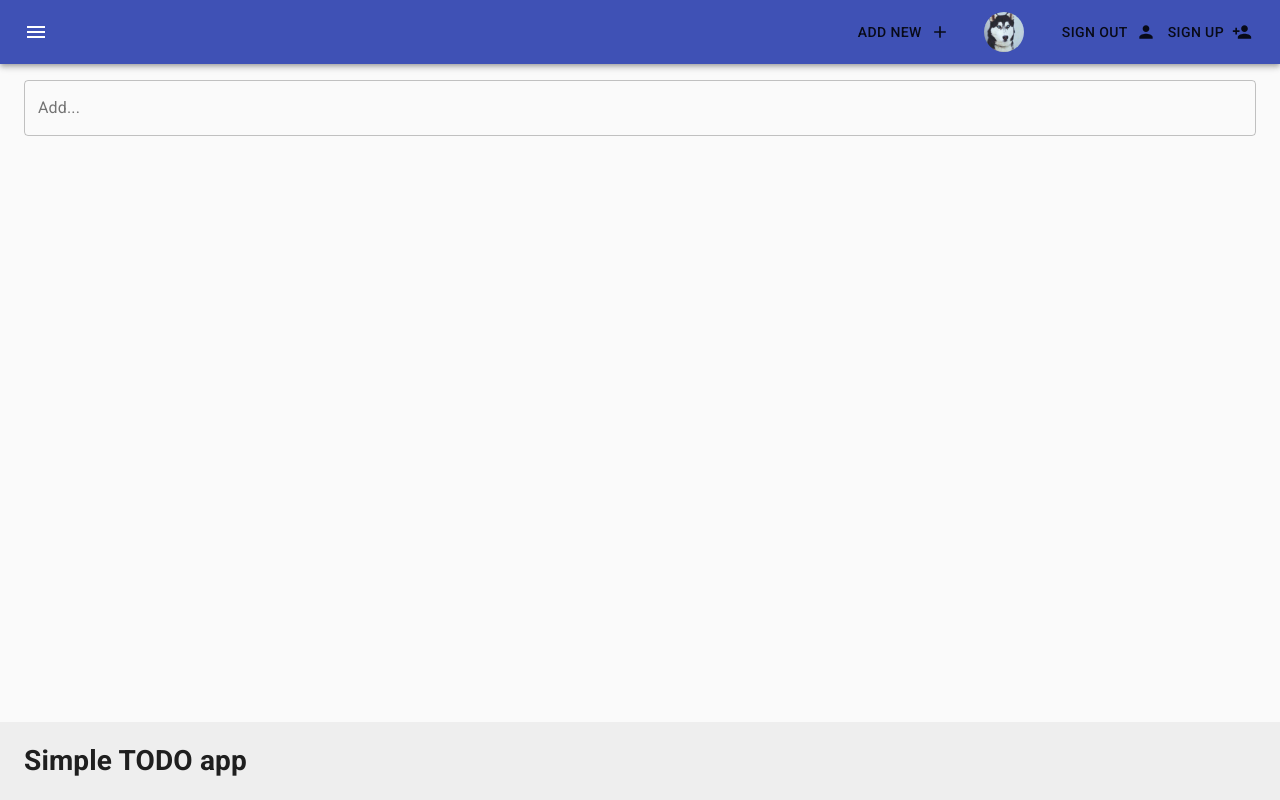
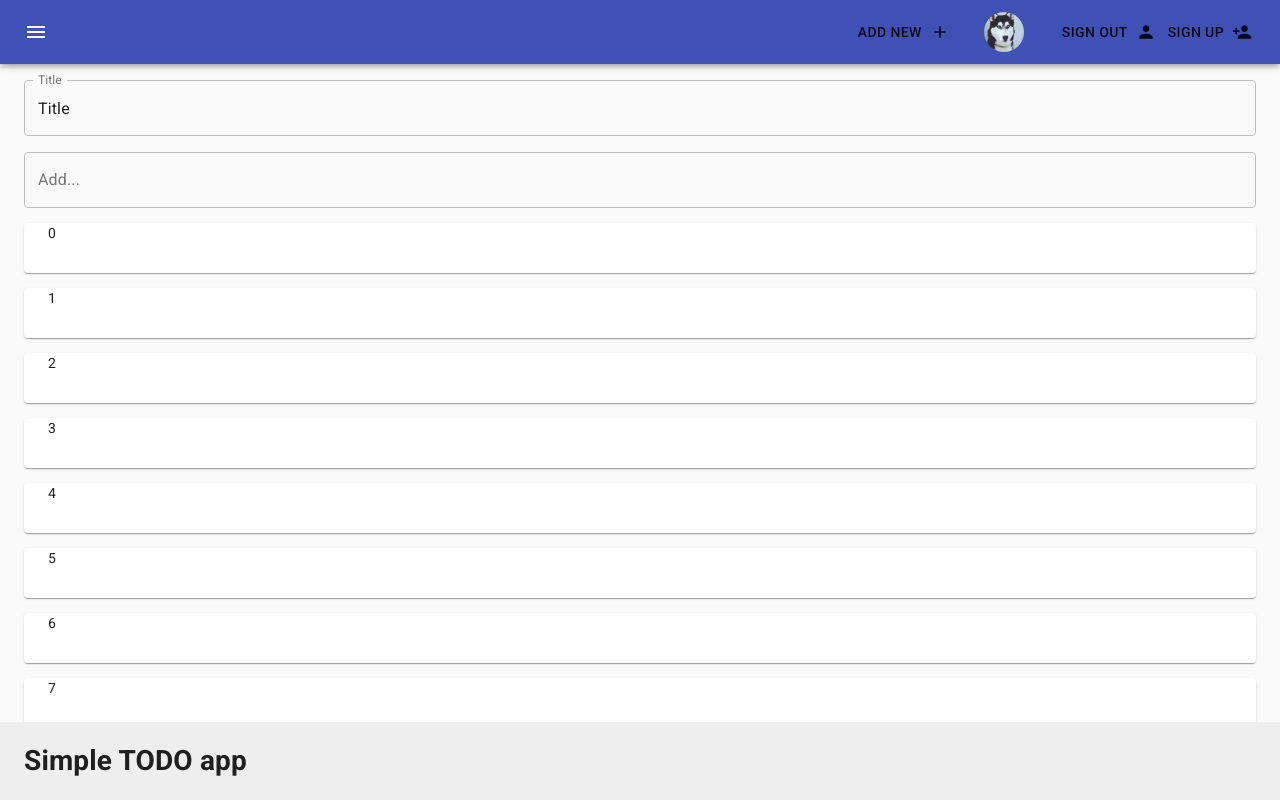
Before and after one commit to Gur01/simple-todoapp, a React app: page /lists in a window 1280 px wide. Built offline with nearby package versions, Linux system fonts and the light colour scheme.

Commit message:
scrolling and basic drag and drop

```diff
--- a/package.json
+++ b/package.json
@@ -35,9 +35,12 @@
   "dependencies": {
     "@material-ui/core": "^4.9.11",
     "@material-ui/icons": "^4.9.1",
+    "@types/clone-deep": "^4.0.1",
     "@types/react-redux": "^7.1.7",
     "@types/react-router-dom": "^5.1.4",
     "@types/redux": "^3.6.0",
+    "clone-deep": "^4.0.1",
+    "immer": "^6.0.3",
     "react": "^16.13.1",
     "react-dom": "^16.13.1",
     "react-redux": "^7.2.0",
--- a/src/App.tsx
+++ b/src/App.tsx
@@ -24,13 +24,15 @@ const App = () => {
     };
 
 
-    return <AppWrapper>
+    return (
+        <AppWrapper>
             <CssBaseline />
 
             <GlobalStyle />
             <BrowserRouter>
                 <Header handleOpenMenu={handleOpenMenu} openedMenu={openedMenu}/>
                 <Main>
+                    {/* <MainScrollingInner> */}
                     <Switch>
                         <Route path="/" exact component={Dashboard}></Route>
                         <Route path="/profile" exact component={Profile}></Route>
@@ -44,17 +46,19 @@ const App = () => {
                         <Route path="/" render={() => <div>Not found</div>} />
                     </Switch>
                     <MenuSidebar openedMenu={openedMenu} handleOpenMenu={handleOpenMenu}/>
+                    {/* </MainScrollingInner> */}
                 </Main>
             </BrowserRouter>
             <Footer />
 
 
-    </AppWrapper>;
+        </AppWrapper>);
 };
 
-
 const Main = styled.div`
-    flex-grow: 1
+    flex-grow: 1;
+    overflow-x: hidden;
+    overflow-x: auto;
 `;
 
 const AppWrapper = styled.div`
--- a/src/screens/Lists/Lists.tsx
+++ b/src/screens/Lists/Lists.tsx
@@ -1,51 +1,151 @@
-import TextField from "@material-ui/core/TextField";
 import Box from "@material-ui/core/Box";
-import React from "react";
+import Container from "@material-ui/core/Container";
 import Grid from "@material-ui/core/Grid";
 import Paper from "@material-ui/core/Paper";
-import Container from "@material-ui/core/Container";
+import TextField from "@material-ui/core/TextField";
+import cloneDeep from "clone-deep";
+import produce from "immer";
+import React from "react";
 import styled from "styled-components";
 
+interface Todo {id: number; value: string}
+
 const Lists = () => {
-
+    const [title, setTitle] = React.useState("Title");
     const [value, setValue] = React.useState<string>("");
-    const [todos, setTodos] = React.useState<{id: number; value: string}[]>([]);
+    const [todos, setTodos] = React.useState<Todo[]>(
+        [{id: 0, value: "0"}, {id: 1, value: "1"}, {id: 2, value: "2"},
+            {id: 3, value: "3"}, {id: 4, value: "4"}, {id:5, value: "5"},
+            {id: 6, value: "6"}, {id: 7, value: "7"}, {id:8, value: "8"},
+            {id: 9, value: "9"}, {id: 10, value: "10"}, {id:11, value: "11"},
+            {id: 12, value: "12"}, {id: 13, value: "13"}, {id:14, value: "14"},
+        ]);
 
     const handleInput = (event: React.ChangeEvent  <HTMLInputElement | HTMLTextAreaElement>)=> {
         setValue(event.target.value);
     };
 
     const handleEnter = (event: React.KeyboardEvent<HTMLInputElement>) => {
-
         if(event.key === "Enter"){
             setTodos(todos => [...todos, {id: todos.length, value}]);
             setValue("");
         }
     };
 
+    const handleMouseDown = (event: React.MouseEvent, currentCardId: number)=> {
+        if(event.button === 2) return;
+
+        const card = document.querySelector(`[data-ref="${currentCardId}"]`) as HTMLDivElement;
+
+        if(!card) return;
+
+        // creating dragging card - copy
+        const draggingCard = card.cloneNode(true) as HTMLDivElement;
+        card.style.visibility = "hidden";
+
+        const shiftX = event.clientX - card.getBoundingClientRect().left;
+        const shiftY = event.clientY - card.getBoundingClientRect().top + 15; // margins TODO remove
+
+        const positionX = event.pageX - shiftX;
+        const positionY = event.pageY - shiftY;
+
+        draggingCard.style.left = positionX + "px";
+        draggingCard.style.top = positionY + "px";
+        draggingCard.style.position = "absolute";
+
+
+        document.body.append(draggingCard);
+
+        // set temp vars
+        let tempTodos = cloneDeep(todos);
+        let cardBelow: HTMLDivElement | null | undefined = undefined;
+
+        const onMouseMove = (event: MouseEvent) =>  {
+            // mooving dragging card
+            draggingCard.style.left = event.clientX - shiftX + "px";
+            draggingCard.style.top = event.clientY - shiftY + "px";
+
+            // search for underliying element
+            draggingCard.hidden = true;
+            cardBelow = document.elementFromPoint(event.clientX, event.clientY)?.closest(".card") as HTMLDivElement;
+            draggingCard.hidden = false;
+
+            if(cardBelow && card?.dataset.ref !== cardBelow?.dataset.ref) {
+
+                const cardBelowId = Number(cardBelow?.dataset.ref);
+
+                const nextTodos = produce(tempTodos, draft => {
+
+                    const currentCardIndex = draft.findIndex(todo => todo.id === currentCardId);
+                    const cardBelowIndex = draft.findIndex(todo => todo.id === cardBelowId);
+
+                    [draft[currentCardIndex], draft[cardBelowIndex]] = [draft[cardBelowIndex], draft[currentCardIndex]];
+                });
+                tempTodos = nextTodos;
+                setTodos(() => nextTodos);
+            }
+        };
+
+        document.addEventListener("mousemove", onMouseMove);
+
+        draggingCard.onmouseup = () =>  {
+            document.removeEventListener("mousemove", onMouseMove);
+
+            draggingCard.style.left = positionX + "px";
+            draggingCard.style.top = positionY + "px";
+
+            draggingCard.remove();
+
+            if(!cardBelow) {
+                card.style.visibility = "";
+            }
+
+            card.onmouseup = null;
+        };
+
+
+    };
+
     return(
         <Container maxWidth="xl">
             <Grid item xs={12}>
                 <Box mt={2}>
+                    <TextField label="Title" variant="outlined" fullWidth value={title} onKeyPress={handleEnter} onChange={handleInput}/>
+                </Box>
+                <Box mt={2}>
                     <TextField label="Add..." variant="outlined" fullWidth value={value} onKeyPress={handleEnter} onChange={handleInput}/>
                 </Box>
             </Grid>
-            {todos.map((todo, index) =>
-                <Grid item xs={12} key={index}>
-                    <Card>
-                        <Container maxWidth="xl">
-                            <Grid item> {todo.value}</Grid>
-                        </Container>
-                    </Card>
+
+            {todos.map((todo) =>
+                <Grid item xs={12} key={todo.id} >
+                    <CustomCard  todo={todo} className="card" handleMouseDown={handleMouseDown}/>
                 </Grid>)}
 
         </Container>
 
     );};
 
+    interface CustomCardProps {
+        todo: Todo;
+        handleMouseDown: (event: React.MouseEvent, currentCardId: number) => void;
+        className: string;
+    }
+
+const CustomCard = (props: CustomCardProps) => {
+    return (
+        <Card data-ref={props.todo.id} onMouseDown={(event: React.MouseEvent) => props.handleMouseDown(event, props.todo.id)} className={props.className}>
+            <Container maxWidth="xl">
+                <Grid item> {props.todo.value}</Grid>
+            </Container>
+        </Card>);
+};
+
 const Card = styled(Paper)`
         min-height: 50px;
         margin: 15px 0;
+        width: 100%;
+        transition: all 1s ease;
 `;
 
 export default Lists;
--- a/tsconfig.json
+++ b/tsconfig.json
@@ -24,7 +24,7 @@
     // "removeComments": true,                /* Do not emit comments to output. */
     // "noEmit": true,                        /* Do not emit outputs. */
     // "importHelpers": true,                 /* Import emit helpers from 'tslib'. */
-    // "downlevelIteration": true,            /* Provide full support for iterables in 'for-of', spread, and destructuring when targeting 'ES5' or 'ES3'. */
+    "downlevelIteration": true,            /* Provide full support for iterables in 'for-of', spread, and destructuring when targeting 'ES5' or 'ES3'. */
     // "isolatedModules": true,               /* Transpile each file as a separate module (similar to 'ts.transpileModule'). */
 
     /* Strict Type-Checking Options */
```
Also changed, not shown: 1 other file (tests, documents, lock files or other folders). Lines whose indentation alone changed are shown as unchanged.
